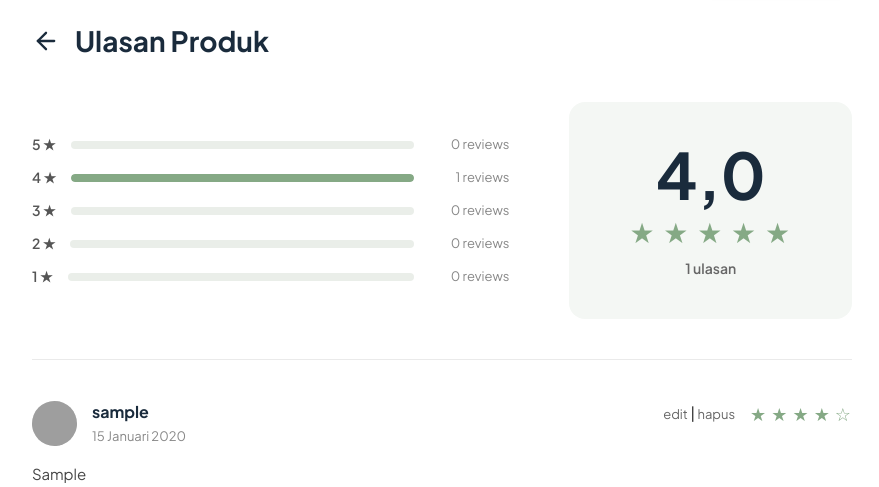
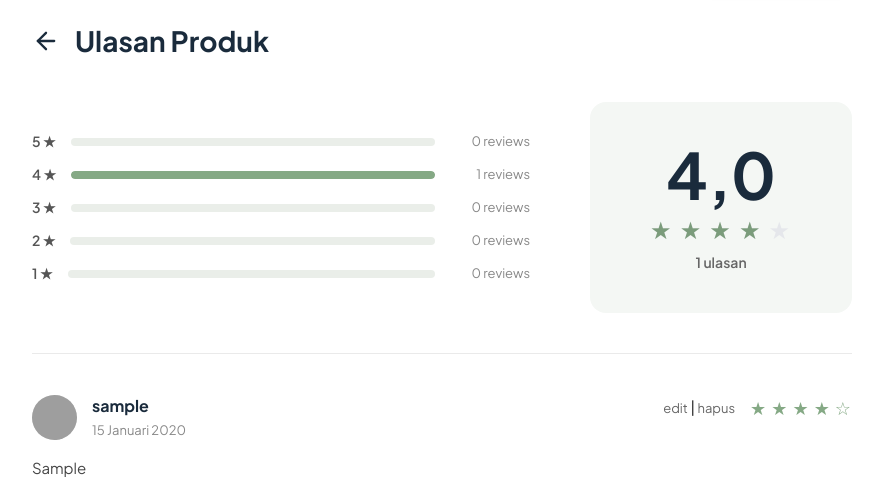
Before and after one commit to PBP-KELOMPOKA9/EcoSwap, a Django app: page /ulasan/1/ in a window 1280 px wide. Shown: the part 81-568 px from the top of the page, without its empty margins (198-1077 px from the left). Run offline with Django 5.2, Linux system fonts and the light colour scheme; a user stored in the database is signed in; tables that the repository leaves empty hold one stand-in row (values such as "Sample post"); grey boxes marked "Sample" are stand-in pictures; grey boxes are pictures that could not be loaded.

Commit message:
fixing avg rate stars

```diff
--- a/ulasan/templates/ulasan/daftar_ulasan.html
+++ b/ulasan/templates/ulasan/daftar_ulasan.html
@@ -23,10 +23,37 @@
         </div>
 
         <div class="avg-section">
-            <p class="avg-score">{{ rata_rata }}</p>
-            <div class="avg-stars">&#9733; &#9733; &#9733; &#9733; &#9733;</div>
-            <p style="margin:0; font-size:14px; color:#666; font-weight: 600;">{{ total_ulasan }} ulasan</p>
+        <!-- Tambahkan ID agar angkanya bisa ditangkap JS -->
+        <p class="avg-score" id="angka-rata-rata">{{ rata_rata }}</p>
+
+        <!-- Trik Bintang Bertumpuk -->
+        <div class="avg-stars" style="position: relative; display: inline-block; color: #e5e7eb; font-size: 24px;">
+            <!-- Lapisan Dasar: 5 Bintang Abu-abu -->
+            <span>&#9733; &#9733; &#9733; &#9733; &#9733;</span>
+
+            <!-- Lapisan Atas: 5 Bintang Hijau yang lebarnya dinamis -->
+            <div id="bintang-hijau" style="position: absolute; top: 0; left: 0; white-space: nowrap; overflow: hidden; color: #7b9c7b; width: 0%;">
+                <span>&#9733; &#9733; &#9733; &#9733; &#9733;</span>
+            </div>
         </div>
+
+        <p style="margin:0; font-size:14px; color:#666; font-weight: 600;">{{ total_ulasan }} ulasan</p>
+    </div>
+
+    <!-- Script untuk menghitung nilai koma -->
+    <script>
+        // 1. Ambil teks angka dari HTML (misal "4,5" atau "0")
+        let teksAngka = document.getElementById("angka-rata-rata").innerText;
+
+        // 2. Ubah format koma jadi titik agar JavaScript bisa menghitungnya (menjadi "4.5")
+        let angkaDesimal = parseFloat(teksAngka.replace(',', '.'));
+
+        // 3. Hitung persentasenya (Misal: 4.5 / 5 * 100 = 90%)
+        let persentase = (angkaDesimal / 5) * 100;
+
+        // 4. Ubah lebar lapisan bintang hijau sesuai persentase (Jika NaN/Kosong, kembalikan 0)
+        document.getElementById("bintang-hijau").style.width = (persentase || 0) + "%";
+    </script>
     </div>
 
     <hr style="border: 0; border-top: 1px solid #eaeaea; margin: 40px 0 10px 0;">
```
